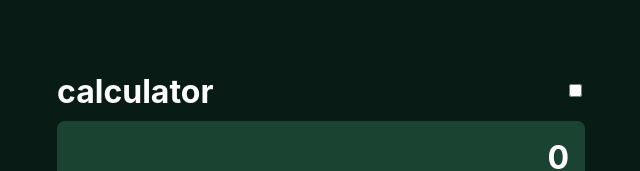
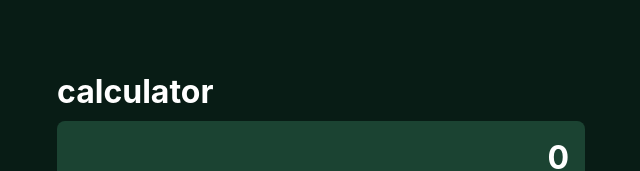
Before and after one commit to stuartkaija/calculator, a React (Create React App) app: page / in a window 1280 px wide. Shown: the top 171 px of the page, without its empty margins (319-959 px from the left). Built offline with nearby package versions, Linux system fonts and the light colour scheme; the HTML template or start-up script is replaced by a standard one.

Commit message:
commented out theme toggle

```diff
--- a/src/components/Header/Header.jsx
+++ b/src/components/Header/Header.jsx
@@ -6,10 +6,10 @@ const Header = () => {
         <header className='header'>
             <h1 className='header__title'>calculator</h1>
             {/* below is for development of light/dark mode switch */}
-            <label className='header__switch'>
+            {/* <label className='header__switch'>
                 <input className='header__input-hidden' type="checkbox" />
                 <span className='header__slider'></span>
-            </label>
+            </label> */}
         </header>
     )
 }
```
